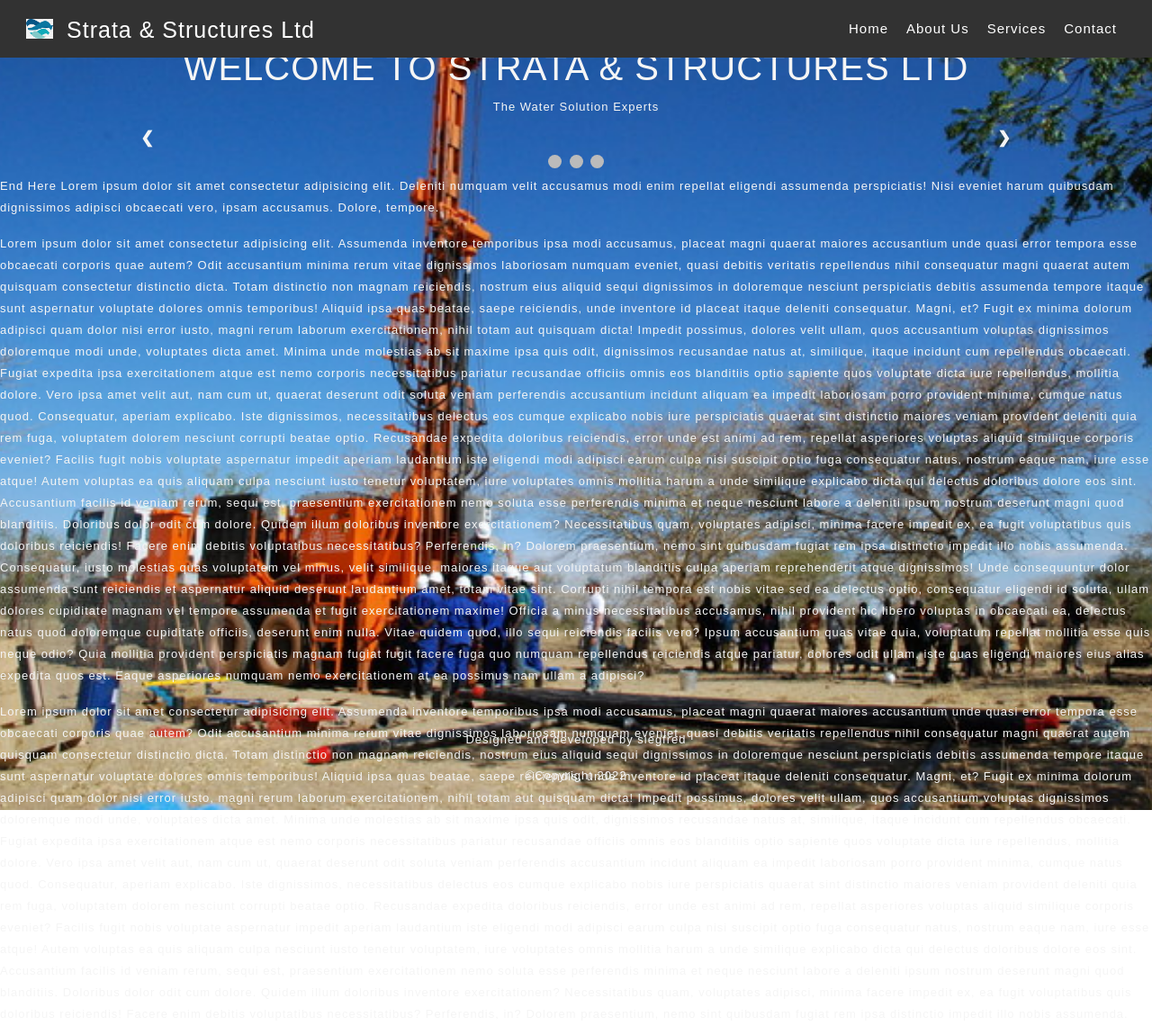
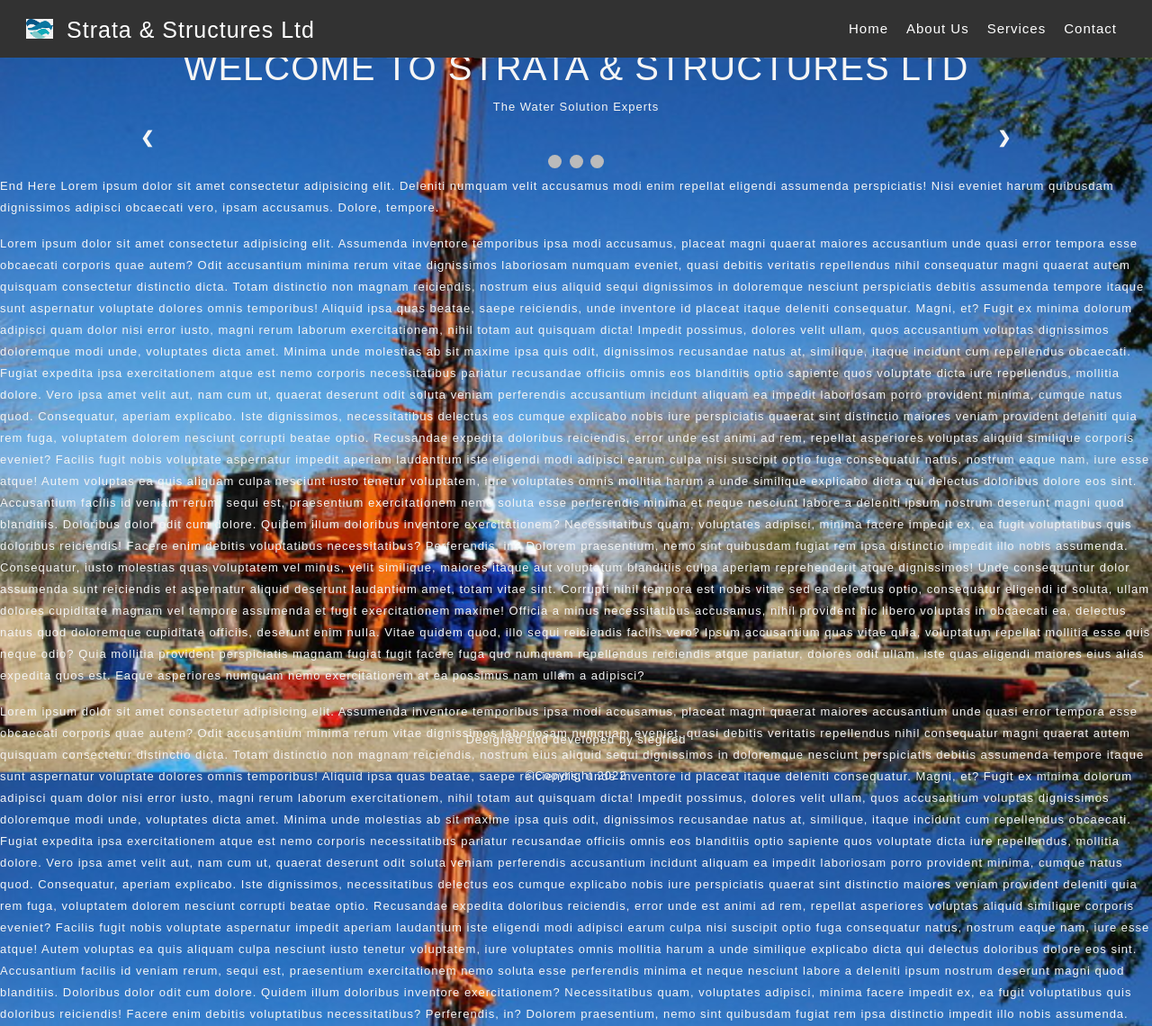
Before and after one commit to siegfred14/strataAndStructuresLtd, a Django app: page / in a window 1280 px wide. Shown: the top 1140 px of the page at 90% size. Run offline with Django 4.2, Linux system fonts and the light colour scheme; some libraries are stand-ins or nearby versions.

Commit message:
body restyled

```diff
--- a/static/css/style.css
+++ b/static/css/style.css
@@ -53,6 +53,13 @@ a:visited {
   text-decoration: none;
 }
 
+body {
+  background: rgba(7, 151, 247, 0.8)
+    url("../../media/borehole_drilling_company_in_lagos.jpg") no-repeat fixed
+    center;
+  width: 100%;
+  background-size: cover;
+}
 /* Base */
 
 .new-cover {
@@ -63,9 +70,6 @@ a:visited {
   font-family: "Poppins", sans-serif;
   font-weight: normal;
   letter-spacing: 1px;
-  background: rgba(7, 151, 247, 0.8)
-    url("../../media/borehole_drilling_company_in_lagos.jpg") no-repeat fixed
-    center;
   background-size: cover;
 }
 
```
